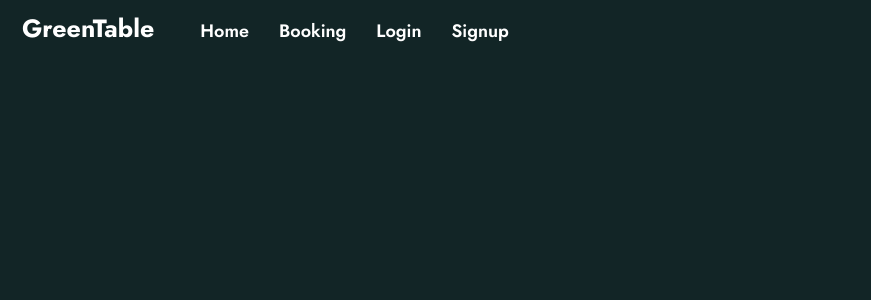
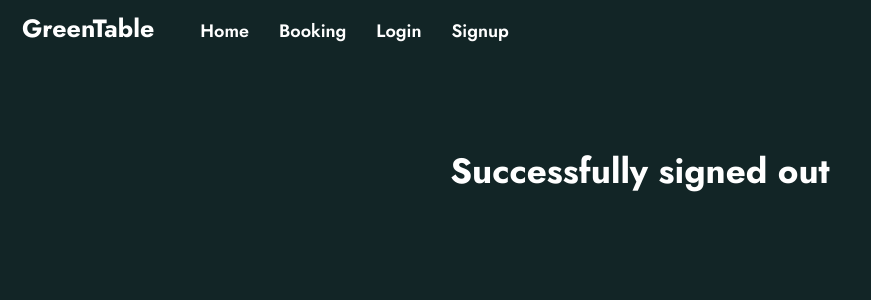
Before and after one commit to nickyex2/GreenTable, a React (Create React App) app in the folder frontend/: page /logout in a window 1280 px wide. Shown: the top 300 px of the page, without its empty margins (0-871 px from the left). Built offline with nearby package versions, Linux system fonts and the light colour scheme.

Commit message:
do what you will

```diff
--- a/frontend/src/App.css
+++ b/frontend/src/App.css
@@ -1054,3 +1054,10 @@ html, div{
   background-color: none !important;
   background: none !important;
 }
+
+.logout h1{
+  font-size: 35px;
+  font-weight: 700;
+  text-align: center;
+  padding-top: 150px;
+}
--- a/frontend/src/pages/logout.jsx
+++ b/frontend/src/pages/logout.jsx
@@ -7,6 +7,7 @@ function Logout() {
     navigate("/");
     return (
         <div className="logout">
+            <h1>Successfully signed out</h1>
         </div>
     );
 }
```
